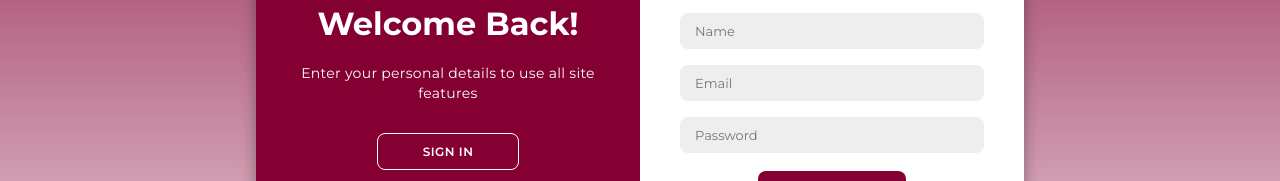
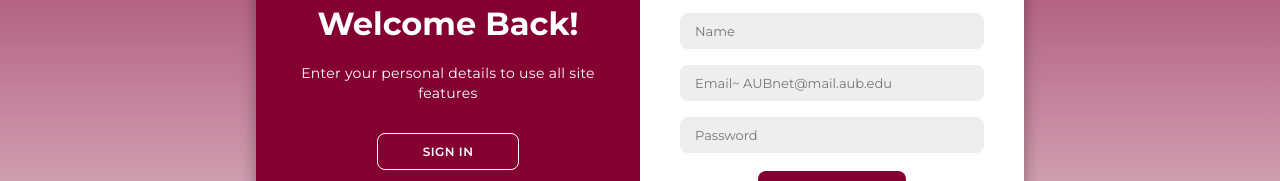
Before and after one commit to omarabbas1/Aubify, a React (Create React App) app: page / in a window 1280 px wide. Both pictures are taken after a click on the button "SIGN UP". Shown: the part 313-494 px from the top of the page. Built offline with nearby package versions, Linux system fonts and the light colour scheme.

Commit message:
Added the AUBnet@mail.aub.edu on the sign up

```diff
--- a/src/components/SigninSignup/SigninSignup.jsx
+++ b/src/components/SigninSignup/SigninSignup.jsx
@@ -246,7 +246,7 @@ function SigninSignup({ user, setUser }) {
         <form onSubmit={handleSignup}>
           <h1>Create Account</h1>
           <input type="text" placeholder="Name" value={signupName} onChange={(e) => setSignupName(e.target.value)} required />
-          <input type="email" placeholder="Email" value={signupEmail} onChange={(e) => setSignupEmail(e.target.value)} required />
+          <input type="email" placeholder="Email~ AUBnet@mail.aub.edu" value={signupEmail} onChange={(e) => setSignupEmail(e.target.value)} required />
           <input type="password" placeholder="Password" value={signupPassword} onChange={handlePasswordChange} required />
           <button type="submit">Sign Up</button>
           {signupError && <p className="error">{signupError}</p>}
```
